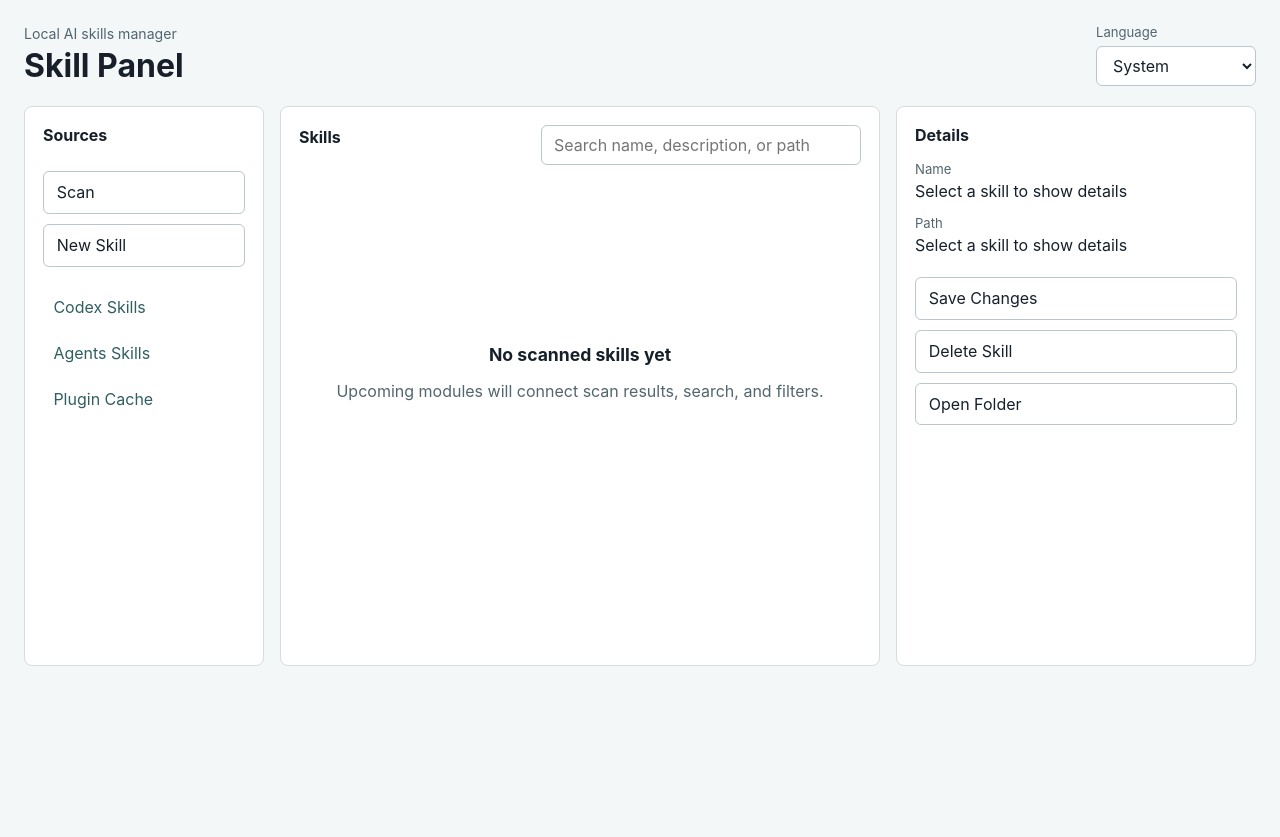
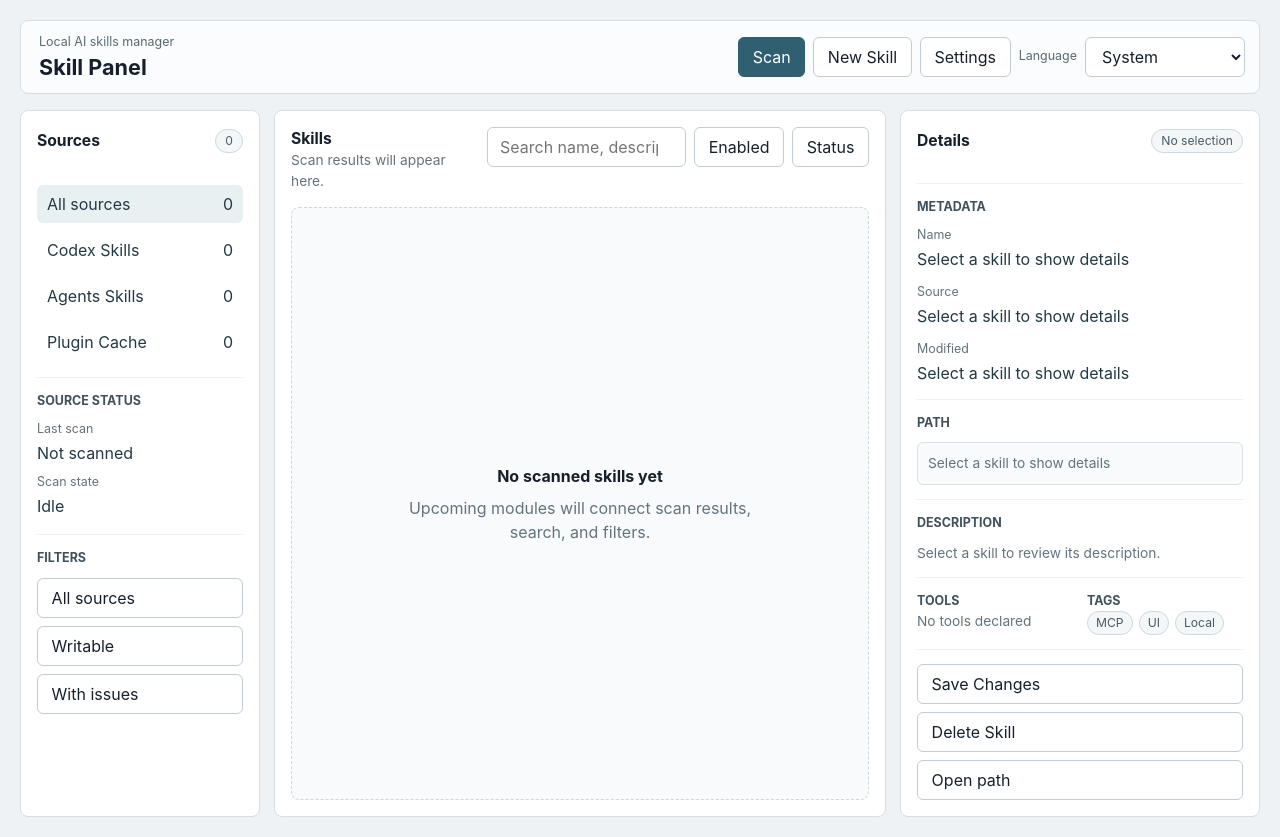
Before and after one commit to FengBuL/skill-panel, a React (Vite) app: page / in a window 1280 px wide. Before the commit the page ends 800 px from the top, so only its background shows below. Built offline with nearby package versions, Linux system fonts and the light colour scheme.

Commit message:
feat: add ui shell

```diff
--- a/src/App.tsx
+++ b/src/App.tsx
@@ -1,4 +1,13 @@
 import { isLanguage, useI18nRuntime } from './i18n';
+
+const sourceItems = [
+  { href: '#all', labelKey: 'sources.all', count: '0' },
+  { href: '#codex', labelKey: 'sources.codex', count: '0' },
+  { href: '#agents', labelKey: 'sources.agents', count: '0' },
+  { href: '#plugins', labelKey: 'sources.plugins', count: '0' },
+] as const;
+
+const detailTagKeys = ['details.tagMcp', 'details.tagUi', 'details.tagLocal'] as const;
 
 export function App() {
   const { language, languageOptions, t, updateLanguage } = useI18nRuntime();
@@ -6,10 +15,16 @@ export function App() {
   return (
     <main className="app-shell">
       <header className="top-bar">
-        <div>
+        <div className="brand-block">
           <p className="eyebrow">{t('app.subtitle')}</p>
           <h1>{t('app.title')}</h1>
         </div>
+        <div className="toolbar-actions">
+          <button type="button" className="primary-action">
+            {t('actions.scan')}
+          </button>
+          <button type="button">{t('actions.newSkill')}</button>
+          <button type="button">{t('actions.settings')}</button>
           <label className="locale-switcher">
             <span>{t('language.label')}</span>
             <select
@@ -28,24 +43,59 @@ export function App() {
               ))}
             </select>
           </label>
+        </div>
       </header>
 
       <section className="dashboard-grid" aria-label={t('layout.dashboard')}>
-        <aside className="panel sidebar">
+        <aside className="panel sidebar" aria-label={t('sources.title')}>
+          <div className="panel-heading">
             <h2>{t('sources.title')}</h2>
-          <button type="button">{t('actions.scan')}</button>
-          <button type="button">{t('actions.newSkill')}</button>
+            <span className="count-badge">0</span>
+          </div>
           <nav aria-label={t('sources.title')}>
-            <a href="#codex">{t('sources.codex')}</a>
-            <a href="#agents">{t('sources.agents')}</a>
-            <a href="#plugins">{t('sources.plugins')}</a>
+            {sourceItems.map((item) => (
+              <a key={item.href} href={item.href} className={item.href === '#all' ? 'active' : undefined}>
+                <span>{t(item.labelKey)}</span>
+                <span>{item.count}</span>
+              </a>
+            ))}
           </nav>
+
+          <section className="sidebar-section" aria-label={t('sources.statusTitle')}>
+            <h3>{t('sources.statusTitle')}</h3>
+            <dl className="status-grid">
+              <div>
+                <dt>{t('sources.lastScan')}</dt>
+                <dd>{t('sources.notScanned')}</dd>
+              </div>
+              <div>
+                <dt>{t('sources.scanState')}</dt>
+                <dd>{t('sources.idle')}</dd>
+              </div>
+            </dl>
+          </section>
+
+          <section className="sidebar-section" aria-label={t('filters.title')}>
+            <h3>{t('filters.title')}</h3>
+            <div className="button-stack">
+              <button type="button">{t('filters.allSources')}</button>
+              <button type="button">{t('filters.writable')}</button>
+              <button type="button">{t('filters.withIssues')}</button>
+            </div>
+          </section>
         </aside>
 
-        <section className="panel list-panel">
+        <section className="panel list-panel" aria-label={t('skills.title')}>
           <div className="section-heading">
+            <div>
               <h2>{t('skills.title')}</h2>
-            <input aria-label={t('search.label')} placeholder={t('search.placeholder')} />
+              <p>{t('skills.summary')}</p>
+            </div>
+            <div className="list-controls">
+              <input type="search" aria-label={t('search.skillsLabel')} placeholder={t('search.placeholder')} />
+              <button type="button">{t('filters.enabled')}</button>
+              <button type="button">{t('filters.status')}</button>
+            </div>
           </div>
           <div className="empty-state">
             <strong>{t('skills.emptyTitle')}</strong>
@@ -53,22 +103,54 @@ export function App() {
           </div>
         </section>
 
-        <aside className="panel detail-panel">
+        <aside className="panel detail-panel" aria-label={t('details.ariaLabel')}>
+          <div className="panel-heading">
             <h2>{t('details.title')}</h2>
+            <span className="status-pill">{t('details.placeholderStatus')}</span>
+          </div>
+          <section className="detail-section" aria-label={t('details.metadata')}>
+            <h3>{t('details.metadata')}</h3>
             <dl>
               <div>
                 <dt>{t('details.name')}</dt>
                 <dd>{t('details.placeholder')}</dd>
               </div>
               <div>
-              <dt>{t('details.path')}</dt>
+                <dt>{t('details.source')}</dt>
+                <dd>{t('details.placeholder')}</dd>
+              </div>
+              <div>
+                <dt>{t('details.modified')}</dt>
                 <dd>{t('details.placeholder')}</dd>
               </div>
             </dl>
+          </section>
+          <section className="detail-section" aria-label={t('details.path')}>
+            <h3>{t('details.path')}</h3>
+            <p className="path-placeholder">{t('details.placeholder')}</p>
+          </section>
+          <section className="detail-section" aria-label={t('details.description')}>
+            <h3>{t('details.description')}</h3>
+            <p>{t('details.descriptionPlaceholder')}</p>
+          </section>
+          <section className="detail-section split-section">
+            <div>
+              <h3>{t('details.tools')}</h3>
+              <p className="muted">{t('details.noTools')}</p>
+            </div>
+            <div>
+              <h3>{t('details.tags')}</h3>
+              <div className="tag-row">
+                {detailTagKeys.map((tagKey) => (
+                  <span key={tagKey}>{t(tagKey)}</span>
+                ))}
+              </div>
+            </div>
+          </section>
           <div className="detail-actions">
             <button type="button">{t('actions.save')}</button>
             <button type="button">{t('actions.delete')}</button>
-            <button type="button">{t('actions.openFolder')}</button>
+            <button type="button">{t('actions.openPath')}</button>
           </div>
         </aside>
       </section>
--- a/src/i18n/resources.ts
+++ b/src/i18n/resources.ts
@@ -3,14 +3,35 @@ export const dictionaries = {
     'actions.delete': '删除 Skill',
     'actions.newSkill': '新建 Skill',
     'actions.openFolder': '打开目录',
+    'actions.openPath': '打开路径',
     'actions.save': '保存修改',
     'actions.scan': '手动扫描',
+    'actions.settings': '设置',
     'app.subtitle': '本地 AI skills 管理',
     'app.title': 'Skill 面板',
+    'details.ariaLabel': 'Skill 详情',
+    'details.description': '描述',
+    'details.descriptionPlaceholder': '选择一个 Skill 后查看说明内容。',
+    'details.metadata': '元信息',
+    'details.modified': '修改时间',
     'details.name': '名称',
+    'details.noTools': '暂无工具声明',
     'details.path': '路径',
     'details.placeholder': '选择一个 Skill 后显示',
+    'details.placeholderStatus': '未选择',
+    'details.source': '来源',
+    'details.tags': '标签',
+    'details.tagLocal': '本地',
+    'details.tagMcp': 'MCP',
+    'details.tagUi': '界面',
     'details.title': '详情',
+    'details.tools': '工具',
+    'filters.allSources': '全部来源',
+    'filters.enabled': '已启用',
+    'filters.status': '状态',
+    'filters.title': '筛选',
+    'filters.writable': '可写',
+    'filters.withIssues': '有问题',
     'language.enUS': 'English',
     'language.label': '语言',
     'language.system': '跟随系统',
@@ -18,26 +39,55 @@ export const dictionaries = {
     'layout.dashboard': 'Skill 管理控制台',
     'search.label': '搜索',
     'search.placeholder': '搜索名称、描述或路径',
+    'search.skillsLabel': '搜索 Skill',
     'skills.emptyDescription': '后续板块会接入扫描结果、搜索和筛选。',
     'skills.emptyTitle': '暂无已扫描的 Skill',
+    'skills.summary': '扫描结果将在此处汇总显示。',
+    'sources.all': '全部来源',
     'skills.title': 'Skill 列表',
     'sources.agents': 'Agents 技能',
     'sources.codex': 'Codex 技能',
+    'sources.idle': '空闲',
+    'sources.lastScan': '上次扫描',
+    'sources.notScanned': '尚未扫描',
     'sources.plugins': '插件缓存',
+    'sources.scanState': '扫描状态',
+    'sources.statusTitle': '来源状态',
     'sources.title': '来源',
   },
   'en-US': {
     'actions.delete': 'Delete Skill',
     'actions.newSkill': 'New Skill',
     'actions.openFolder': 'Open Folder',
+    'actions.openPath': 'Open path',
     'actions.save': 'Save Changes',
     'actions.scan': 'Scan',
+    'actions.settings': 'Settings',
     'app.subtitle': 'Local AI skills manager',
     'app.title': 'Skill Panel',
+    'details.ariaLabel': 'Skill details',
+    'details.description': 'Description',
+    'details.descriptionPlaceholder': 'Select a skill to review its description.',
+    'details.metadata': 'Metadata',
+    'details.modified': 'Modified',
     'details.name': 'Name',
+    'details.noTools': 'No tools declared',
     'details.path': 'Path',
     'details.placeholder': 'Select a skill to show details',
+    'details.placeholderStatus': 'No selection',
+    'details.source': 'Source',
+    'details.tags': 'Tags',
+    'details.tagLocal': 'Local',
+    'details.tagMcp': 'MCP',
+    'details.tagUi': 'UI',
     'details.title': 'Details',
+    'details.tools': 'Tools',
+    'filters.allSources': 'All sources',
+    'filters.enabled': 'Enabled',
+    'filters.status': 'Status',
+    'filters.title': 'Filters',
+    'filters.writable': 'Writable',
+    'filters.withIssues': 'With issues',
     'language.enUS': 'English',
     'language.label': 'Language',
     'language.system': 'System',
@@ -45,12 +95,20 @@ export const dictionaries = {
     'layout.dashboard': 'Skill management dashboard',
     'search.label': 'Search',
     'search.placeholder': 'Search name, description, or path',
+    'search.skillsLabel': 'Search skills',
     'skills.emptyDescription': 'Upcoming modules will connect scan results, search, and filters.',
     'skills.emptyTitle': 'No scanned skills yet',
+    'skills.summary': 'Scan results will appear here.',
+    'sources.all': 'All sources',
     'skills.title': 'Skills',
     'sources.agents': 'Agents Skills',
     'sources.codex': 'Codex Skills',
+    'sources.idle': 'Idle',
+    'sources.lastScan': 'Last scan',
+    'sources.notScanned': 'Not scanned',
     'sources.plugins': 'Plugin Cache',
+    'sources.scanState': 'Scan state',
+    'sources.statusTitle': 'Source status',
     'sources.title': 'Sources',
   },
 } as const;
--- a/src/styles.css
+++ b/src/styles.css
@@ -1,9 +1,10 @@
 :root {
   color: #17202a;
-  background: #f4f7f8;
+  background: #eef2f5;
   font-family:
     Inter, ui-sans-serif, system-ui, -apple-system, BlinkMacSystemFont, "Segoe UI", sans-serif;
   font-synthesis: none;
+  line-height: 1.5;
   text-rendering: optimizeLegibility;
 }
 
@@ -26,178 +27,410 @@ select {
 button,
 select,
 input {
-  border: 1px solid #bac7cd;
+  min-height: 40px;
+  border: 1px solid #c3ccd3;
   border-radius: 6px;
   background: #fff;
   color: #17202a;
 }
 
 button {
+  display: inline-flex;
+  align-items: center;
+  justify-content: center;
   cursor: pointer;
-  padding: 0.65rem 0.8rem;
-  text-align: left;
+  padding: 0 0.85rem;
+  white-space: nowrap;
 }
 
 button:hover {
-  border-color: #4f8a8b;
+  border-color: #567786;
+  background: #f6f8f9;
+}
+
+button:focus-visible,
+input:focus-visible,
+select:focus-visible,
+a:focus-visible {
+  outline: 3px solid #9db6c5;
+  outline-offset: 2px;
 }
 
 .app-shell {
   min-height: 100vh;
-  padding: 24px;
+  padding: 20px;
 }
 
 .top-bar {
   display: flex;
   align-items: center;
   justify-content: space-between;
-  gap: 20px;
-  margin: 0 auto 20px;
-  max-width: 1280px;
+  gap: 18px;
+  margin: 0 auto 16px;
+  max-width: 1360px;
+  min-height: 68px;
+  border: 1px solid #d6dee4;
+  border-radius: 8px;
+  background: #fbfcfd;
+  padding: 12px 14px 12px 18px;
+}
+
+.brand-block {
+  min-width: 0;
 }
 
 .top-bar h1 {
   margin: 0;
-  font-size: 2rem;
-  line-height: 1.15;
+  overflow-wrap: anywhere;
+  font-size: 1.35rem;
+  font-weight: 700;
+  line-height: 1.2;
 }
 
 .eyebrow {
-  margin: 0 0 6px;
-  color: #51666f;
-  font-size: 0.88rem;
+  margin: 0 0 3px;
+  color: #5a6972;
+  font-size: 0.78rem;
+}
+
+.toolbar-actions {
+  display: flex;
+  align-items: center;
+  justify-content: flex-end;
+  flex-wrap: wrap;
+  gap: 8px;
+}
+
+.primary-action {
+  border-color: #315f72;
+  background: #315f72;
+  color: #fff;
+}
+
+.primary-action:hover {
+  border-color: #244a5b;
+  background: #244a5b;
 }
 
 .locale-switcher {
   display: grid;
-  gap: 6px;
-  min-width: 160px;
+  grid-template-columns: auto minmax(128px, 160px);
+  align-items: center;
+  gap: 8px;
 }
 
 .locale-switcher span {
-  color: #51666f;
-  font-size: 0.82rem;
+  color: #5a6972;
+  font-size: 0.78rem;
 }
 
 .locale-switcher select,
-.section-heading input {
-  min-height: 40px;
+.list-controls input {
   padding: 0 0.75rem;
 }
 
 .dashboard-grid {
   display: grid;
-  grid-template-columns: minmax(180px, 240px) minmax(320px, 1fr) minmax(260px, 360px);
-  gap: 16px;
+  grid-template-columns: minmax(190px, 240px) minmax(360px, 1fr) minmax(280px, 360px);
+  gap: 14px;
   margin: 0 auto;
-  max-width: 1280px;
+  max-width: 1360px;
+  align-items: stretch;
 }
 
 .panel {
-  min-height: 560px;
-  border: 1px solid #d5dde1;
+  min-height: calc(100vh - 124px);
+  border: 1px solid #d6dee4;
   border-radius: 8px;
   background: #fff;
-  padding: 18px;
+  padding: 16px;
+  overflow: hidden;
+}
+
+.panel h2,
+.panel h3,
+.section-heading p,
+.detail-section p {
+  margin: 0;
 }
 
 .panel h2 {
-  margin: 0 0 16px;
-  font-size: 1rem;
+  font-size: 0.98rem;
+  font-weight: 700;
+}
+
+.panel h3 {
+  color: #41515c;
+  font-size: 0.78rem;
+  font-weight: 700;
+  text-transform: uppercase;
+}
+
+.panel-heading {
+  display: flex;
+  align-items: center;
+  justify-content: space-between;
+  gap: 10px;
+  min-height: 28px;
+  margin-bottom: 14px;
+}
+
+.count-badge,
+.status-pill,
+.tag-row span {
+  display: inline-flex;
+  align-items: center;
+  min-height: 24px;
+  border: 1px solid #cfd8de;
+  border-radius: 999px;
+  background: #f4f7f8;
+  color: #4a5b65;
+  font-size: 0.76rem;
+  line-height: 1;
+}
+
+.count-badge {
+  justify-content: center;
+  min-width: 28px;
+  padding: 0 8px;
+}
+
+.status-pill {
+  padding: 0 9px;
 }
 
 .sidebar {
   display: flex;
   flex-direction: column;
-  gap: 10px;
+  gap: 16px;
 }
 
-.sidebar nav {
+.sidebar nav,
+.button-stack {
   display: grid;
   gap: 8px;
-  margin-top: 12px;
 }
 
 .sidebar a {
+  display: flex;
+  align-items: center;
+  justify-content: space-between;
+  gap: 10px;
+  min-height: 38px;
   border-radius: 6px;
-  color: #315f60;
-  padding: 0.55rem 0.65rem;
+  color: #243943;
+  padding: 0 10px;
   text-decoration: none;
 }
 
-.sidebar a:hover {
-  background: #edf4f4;
+.sidebar a:hover,
+.sidebar a.active {
+  background: #e9f0f2;
+}
+
+.sidebar a span:first-child {
+  min-width: 0;
+  overflow: hidden;
+  text-overflow: ellipsis;
+  white-space: nowrap;
+}
+
+.sidebar-section {
+  display: grid;
+  gap: 10px;
+  border-top: 1px solid #edf1f3;
+  padding-top: 14px;
+}
+
+.status-grid {
+  display: grid;
+  gap: 8px;
+  margin: 0;
+}
+
+.status-grid div,
+.detail-panel dl div {
+  display: grid;
+  gap: 2px;
+}
+
+.status-grid dt,
+.detail-panel dt {
+  color: #63727b;
+  font-size: 0.78rem;
+}
+
+.status-grid dd,
+.detail-panel dd {
+  margin: 0;
+  color: #243943;
+  overflow-wrap: anywhere;
+}
+
+.button-stack button {
+  justify-content: flex-start;
+  width: 100%;
+}
+
+.list-panel {
+  display: grid;
+  grid-template-rows: auto 1fr;
+  gap: 16px;
 }
 
 .section-heading {
-  display: flex;
-  align-items: center;
-  justify-content: space-between;
+  display: grid;
+  grid-template-columns: minmax(180px, 1fr) minmax(260px, 520px);
+  align-items: start;
   gap: 16px;
+  min-height: 48px;
 }
 
-.section-heading input {
-  width: min(100%, 320px);
+.section-heading p,
+.muted,
+.detail-section p {
+  color: #64737c;
+  font-size: 0.86rem;
+}
+
+.list-controls {
+  display: grid;
+  grid-template-columns: minmax(180px, 1fr) auto auto;
+  gap: 8px;
+}
+
+.list-controls input {
+  min-width: 0;
+  width: 100%;
 }
 
 .empty-state {
   display: grid;
   place-content: center;
-  min-height: 430px;
-  color: #51666f;
+  min-height: 360px;
+  border: 1px dashed #cdd7dc;
+  border-radius: 8px;
+  background: #f8fafb;
+  color: #64737c;
+  padding: 28px;
   text-align: center;
 }
 
 .empty-state strong {
   color: #17202a;
-  font-size: 1.1rem;
+  font-size: 1rem;
+}
+
+.empty-state p {
+  max-width: 360px;
+  margin: 8px 0 0;
+}
+
+.detail-panel {
+  display: flex;
+  flex-direction: column;
+  gap: 14px;
+}
+
+.detail-section {
+  display: grid;
+  gap: 10px;
+  border-top: 1px solid #edf1f3;
+  padding-top: 14px;
 }
 
 .detail-panel dl {
   display: grid;
-  gap: 14px;
+  gap: 12px;
   margin: 0;
 }
 
-.detail-panel dt {
-  color: #51666f;
-  font-size: 0.82rem;
+.path-placeholder {
+  min-height: 40px;
+  border: 1px solid #d9e1e6;
+  border-radius: 6px;
+  background: #f8fafb;
+  padding: 10px;
+  overflow-wrap: anywhere;
 }
 
-.detail-panel dd {
-  margin: 4px 0 0;
+.split-section {
+  grid-template-columns: 1fr 1fr;
+  gap: 14px;
+}
+
+.tag-row {
+  display: flex;
+  flex-wrap: wrap;
+  gap: 6px;
+}
+
+.tag-row span {
+  padding: 0 8px;
 }
 
 .detail-actions {
   display: grid;
-  gap: 10px;
-  margin-top: 22px;
+  grid-template-columns: 1fr;
+  gap: 8px;
+  margin-top: auto;
+  border-top: 1px solid #edf1f3;
+  padding-top: 14px;
 }
 
-@media (max-width: 920px) {
+.detail-actions button {
+  justify-content: flex-start;
+}
+
+@media (max-width: 1100px) {
+  .dashboard-grid {
+    grid-template-columns: minmax(180px, 220px) minmax(320px, 1fr);
+  }
+
+  .detail-panel {
+    grid-column: 1 / -1;
+    min-height: auto;
+  }
+
+  .detail-actions {
+    grid-template-columns: repeat(3, minmax(0, 1fr));
+  }
+}
+
+@media (max-width: 760px) {
   .app-shell {
-    padding: 16px;
+    padding: 12px;
   }
 
   .top-bar {
     align-items: stretch;
     flex-direction: column;
+    padding: 12px;
   }
 
-  .dashboard-grid {
+  .toolbar-actions,
+  .locale-switcher,
+  .dashboard-grid,
+  .section-heading,
+  .list-controls,
+  .split-section,
+  .detail-actions {
     grid-template-columns: 1fr;
+  }
+
+  .toolbar-actions {
+    display: grid;
+  }
+
+  .toolbar-actions button,
+  .locale-switcher select,
+  .list-controls button,
+  .detail-actions button {
+    width: 100%;
   }
 
   .panel {
     min-height: auto;
-  }
-
-  .section-heading {
-    align-items: stretch;
-    flex-direction: column;
-  }
-
-  .section-heading input {
-    width: 100%;
+    padding: 14px;
   }
 }
```
Also changed, not shown: 1 other file (tests, documents, lock files or other folders). Lines whose indentation alone changed are shown as unchanged.
